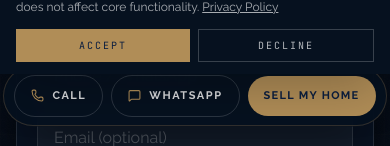
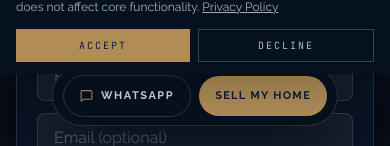
Before and after one commit to CEUL-sites/MiamiDesk-Site-Final-1, a React (Vite) app: page / in a window 390 px wide. Shown: the part 698-844 px from the top of the page. Built offline with nearby package versions, Linux system fonts and the light colour scheme; no server answers; a web font is replaced by a local one.

Commit message:
Drop Call button from mobile sticky CTA
Leaves WhatsApp and Sell as the two mobile sticky actions, per owner decision.

```diff
--- a/src/components/MobileStickyCTA.tsx
+++ b/src/components/MobileStickyCTA.tsx
@@ -1,4 +1,4 @@
-import { MessageSquare, Phone } from "lucide-react";
+import { MessageSquare } from "lucide-react";
 import { useEffect, useState } from "react";
 import { useLocation } from "react-router-dom";
 import { CONTACT, isSpainMarketRoute, isSpanishLangRoute } from "../constants";
@@ -33,7 +33,6 @@ export function MobileStickyCTA() {
 
   if (hidden) return null;
 
-  const phoneHref = spainLine ? CONTACT.phoneSpainLink : CONTACT.phoneUSLink;
   const whatsappHref = spainLine ? CONTACT.whatsappSpain : CONTACT.whatsappUS;
   const sellLabel = spanishLabels
     ? "Vender mi casa"
@@ -44,15 +43,6 @@ export function MobileStickyCTA() {
   return (
     <div className="pointer-events-none fixed bottom-5 left-0 right-0 z-50 flex justify-center lg:hidden">
       <div className="pointer-events-auto flex items-center gap-2 rounded-full border border-gold/25 bg-navy-deep/92 px-2.5 py-2 shadow-2xl shadow-black/60 backdrop-blur-md">
-        <a
-          href={phoneHref}
-          aria-label={spanishLabels ? "Llamar a Carlos" : "Call Carlos"}
-          onClick={() => trackContact("phone", "mobile_sticky")}
-          className="flex items-center gap-2 rounded-full border border-white/15 px-4 py-3 font-sans text-[11px] font-bold uppercase tracking-[0.14em] text-white/85 transition-all duration-100 active:scale-95"
-        >
-          <Phone size={13} className="text-gold" />
-          {spanishLabels ? "Llamar" : "Call"}
-        </a>
         <a
           href={whatsappHref}
           target="_blank"
```
